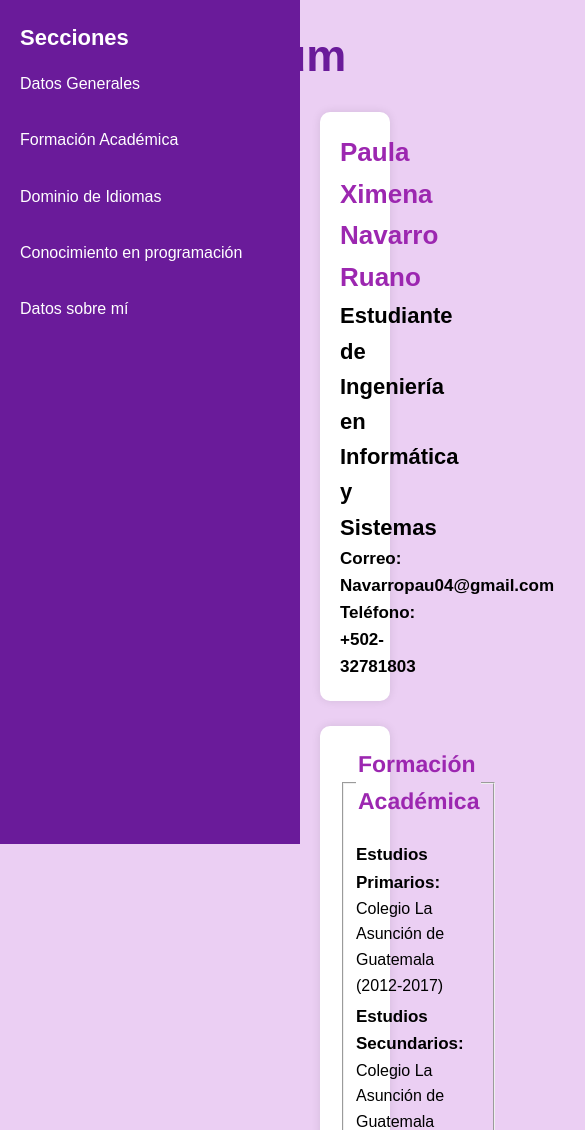
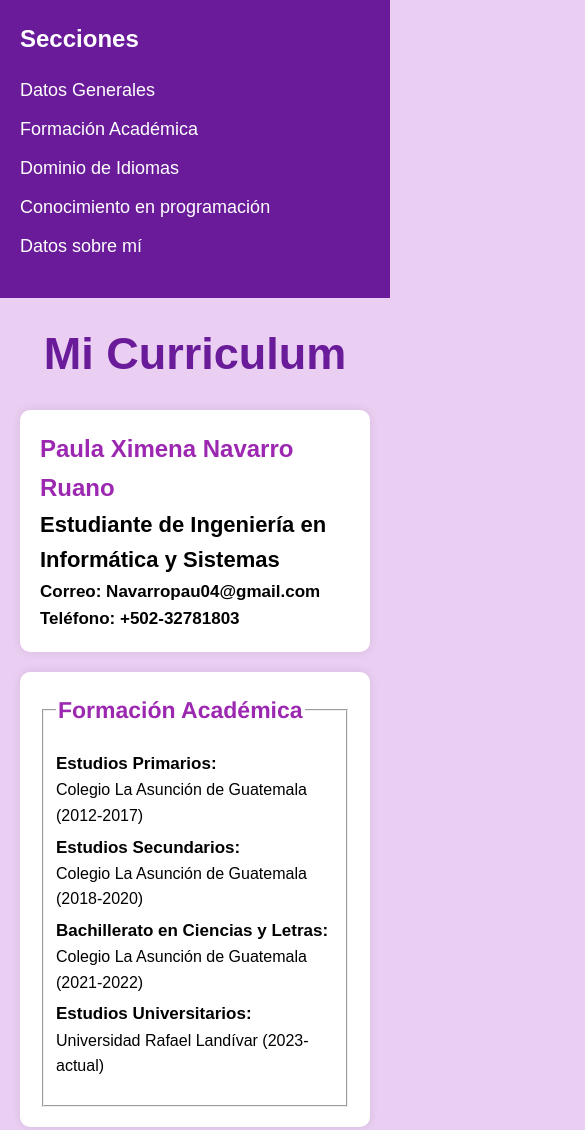
Before and after one commit to IsPau04/Curriculum.github.io, a plain HTML site: page index.html in a window 390 px wide. Shown: the top 1130 px of the page, 585 px wide, since content can reach past the window. Drawn offline with Linux system fonts and the light colour scheme.

Commit message:
actual. cel

```diff
--- a/index.html
+++ b/index.html
@@ -16,7 +16,7 @@
             position: fixed;
             top: 0;
             left: 0;
-            width: 300px; /* Ancho de la barra lateral */
+            width: 220px; /* Ancho reducido de la barra lateral */
             height: 100%;
             background-color: #6a1b9a; /* Morado */
             color: white;
@@ -25,15 +25,25 @@
             z-index: 1000; /* Para que esté por encima del resto del contenido */
             overflow-y: auto; /* Permite desplazamiento si el contenido es largo */
         }
-        .sidebar h3 {
+        .sidebar h2 {
             margin-top: 0;
+            font-size: 24px; /* Tamaño de fuente para los títulos */
+        }
+        .sidebar ul {
+            list-style-type: none;
+            padding: 0;
+            font-size: 18px; /* Tamaño de fuente para los elementos de la lista */
+        }
+        .sidebar li {
+            margin-bottom: 10px;
+            cursor: pointer; /* Cambia el cursor a una mano al pasar sobre los elementos */
         }
         section {
-            margin-left: 320px; /* Ajuste para dejar espacio para la barra lateral */
             padding: 20px;
             border-radius: 10px;
             background-color: #ffffff; /* Blanco */
             box-shadow: 0 0 10px rgba(0, 0, 0, 0.1);
+            margin: 20px 20px 20px 240px; /* Ajuste del margen */
         }
         h1 {
             text-align: center;
@@ -44,20 +54,20 @@
         }
         h2{
             margin: 0;
-            font-size:22PX ;
+            font-size: 22px;
         }
         h3 {
             margin: 0;
-            font-family:'Franklin Gothic Medium', 'Arial Narrow', Arial, sans-serif;
+            font-family: 'Franklin Gothic Medium', 'Arial Narrow', Arial, sans-serif;
             font-weight: bold;
             color: #9c27b0;
             font-size: 23px;
         }
         h4{
-            margin:0;
+            margin: 0;
             font-family: Arial, Helvetica, sans-serif;
             color: #9c27b0;
-            font-size: 26px;
+            font-size: 24px;
         }
         h5{
             margin: 0;
@@ -94,6 +104,17 @@
             background-color: #eee;
             border-radius: 10px;
         }
+        @media (max-width: 768px) {
+            .sidebar {
+                width: 100%; /* Barra lateral ocupa todo el ancho en dispositivos pequeños */
+                height: auto; /* Altura automática para permitir el desplazamiento */
+                position: static; /* Desactiva la posición fija para que se desplace con el contenido */
+                overflow-y: visible; /* Desactiva el desplazamiento vertical en la barra lateral */
+            }
+            section {
+                margin: 20px; /* Ajuste del margen para dispositivos pequeños */
+            }
+        }
     </style>
 </head>
 <body>
@@ -101,13 +122,9 @@
         <h2>Secciones</h2>
         <ul>
             <li onclick="scrollToSection('datos-generales')">Datos Generales</li>
-            <br>
             <li onclick="scrollToSection('formacion-academica')">Formación Académica</li>
-            <br>
             <li onclick="scrollToSection('dominio-idiomas')">Dominio de Idiomas</li>
-            <br>
             <li onclick="scrollToSection('conocimiento-programacion')">Conocimiento en programación</li>
-            <br>
             <li onclick="scrollToSection('datos-sobre-mi')">Datos sobre mí</li>
         </ul>
     </div>
@@ -121,9 +138,7 @@
         <h2>Estudiante de Ingeniería en Informática y Sistemas</h2>
         <h5>Correo: Navarropau04@gmail.com</h5>
         <h5>Teléfono: +502-32781803</h5>
-
     </section>
-    <br>
     <section id="formacion-academica">
         <fieldset>
             <legend><h3>Formación Académica</h3></legend>
@@ -135,7 +150,6 @@
             </ul>
         </fieldset>
     </section>
-    <br>
     <section id="dominio-idiomas">
         <fieldset>
             <legend><h3>Dominio de Idiomas</h3></legend>
@@ -158,7 +172,6 @@
             </ul>
         </fieldset>
     </section>
-    <br>
     <section id="conocimiento-programacion">
         <fieldset>
             <legend><h3>Conocimiento en programación</h3></legend>
@@ -186,7 +199,6 @@
             </ul>
         </fieldset>
     </section>
-    <br>
     <section id="datos-sobre-mi">
         <fieldset>
             <legend><h3>Datos sobre mí</h3></legend>
```
